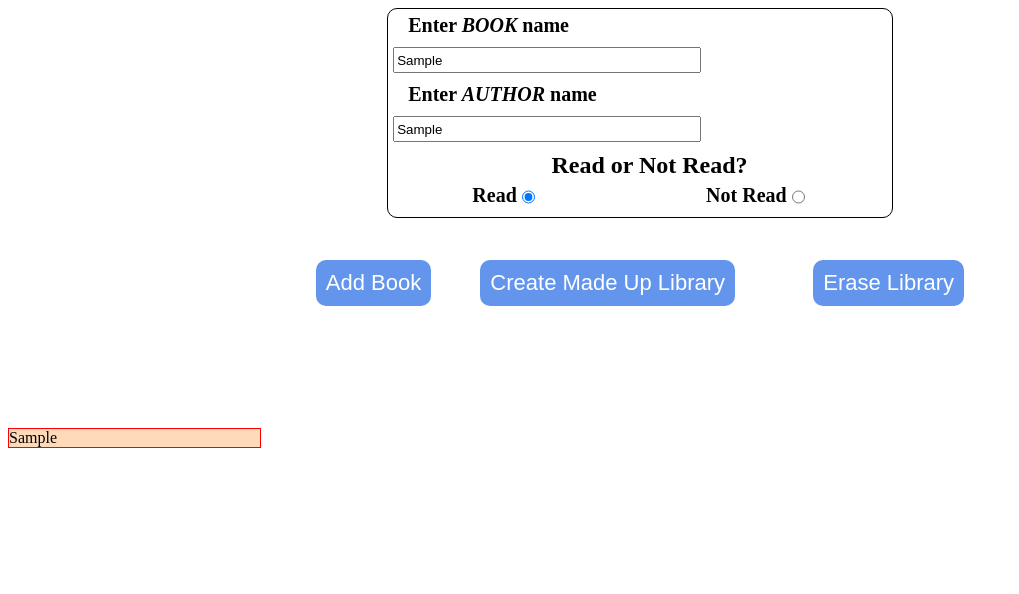
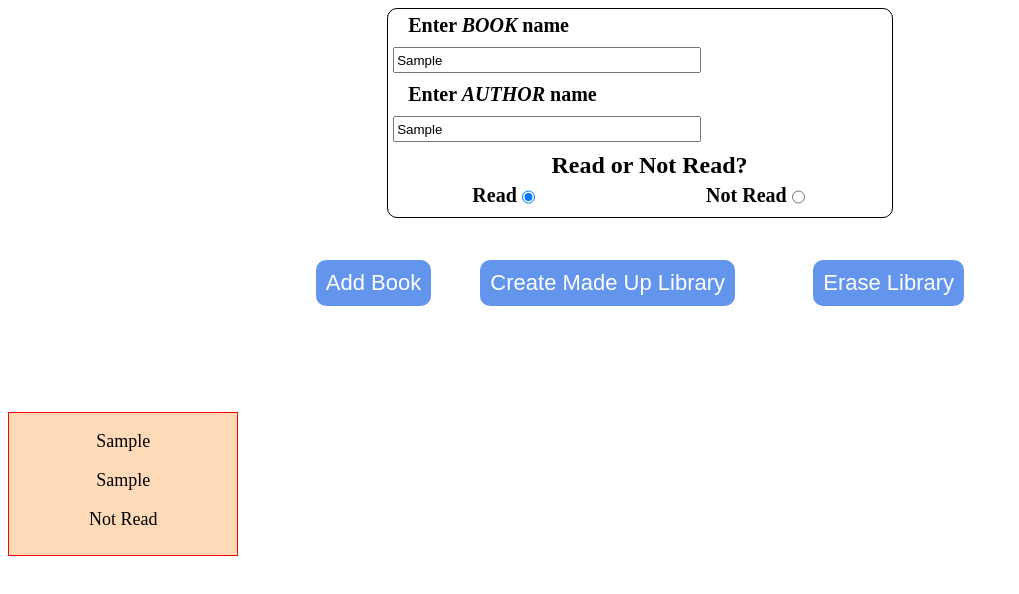
Before and after one commit to farva9999/book-project, a plain HTML site: page index.html in a window 1280 px wide. Both pictures are taken after typing "Sample", "Sample" into the empty fields and a click on the button "Add Book". Shown: the whole page, without its empty margins (0-1019 px from the left). Drawn offline with Linux system fonts and the light colour scheme.

Commit message:
Updated functions

```diff
--- a/index.js
+++ b/index.js
@@ -9,8 +9,8 @@ let bookname = "empty";
 
 
 function addBookToLibrary() {
-
-    checkInputs();
+    console.log(readstatusitem);
+    //checkInputs();
 
     //define values
     let title = bookElement.value;
@@ -22,7 +22,7 @@ function addBookToLibrary() {
 
     //create div to hold book elements
     let newBookGridElement = document.createElement('div');
-    newBookGridElement.style.className = 'book';
+    newBookGridElement.className = 'book';
 
     let newBookTitle = document.createElement("p");
         newBookTitle.textContent = addedBook.title;
@@ -32,7 +32,9 @@ function addBookToLibrary() {
         newBookReadStatus.textContent = addedBook.readstatus;
 
     libraryDisplay.appendChild(newBookGridElement);
-    newBookGridElement.appendChild(newBookTitle, newBookAuthor, newBookReadStatus);
+    newBookGridElement.appendChild(newBookTitle);
+    newBookGridElement.appendChild(newBookAuthor);
+    newBookGridElement.appendChild(newBookReadStatus);
 
     myLibrary.push(addedBook);
 
@@ -60,11 +62,16 @@ function eraseLibrary() {
   allbooks.forEach((book) => book.remove());
 }
 
-function Book(title, author, readstatus) {
+function Book(title, author, readstatusin) {
   //the constructor
     this.title = title;
     this.author = author;
-    this.readstatus = readstatus;
+    if (readstatusin == 'true') {
+        this.readstatus = "Read";
+    } else {
+        this.readstatus = "Not Read";
+    }
+
 }
 
 function defaultLibraryPopulate() {
--- a/style.css
+++ b/style.css
@@ -5,8 +5,8 @@ body{
 
 .container{
     display: grid;
-    grid-template-columns: repeat(5, 10fr);
-    grid-template-rows: repeat(5, 10fr);
+    grid-template-columns: repeat(5, 18vw);
+    grid-template-rows: repeat(5, 18vh);
 }
 
 
@@ -80,7 +80,12 @@ label{
     visibility: hidden;
 }
 
-p{
+.book{
     background-color: peachpuff;
     border: 1px solid red;
 }
+
+.book > p {
+    text-align: center;
+    font-size: 18px;
+}
```
